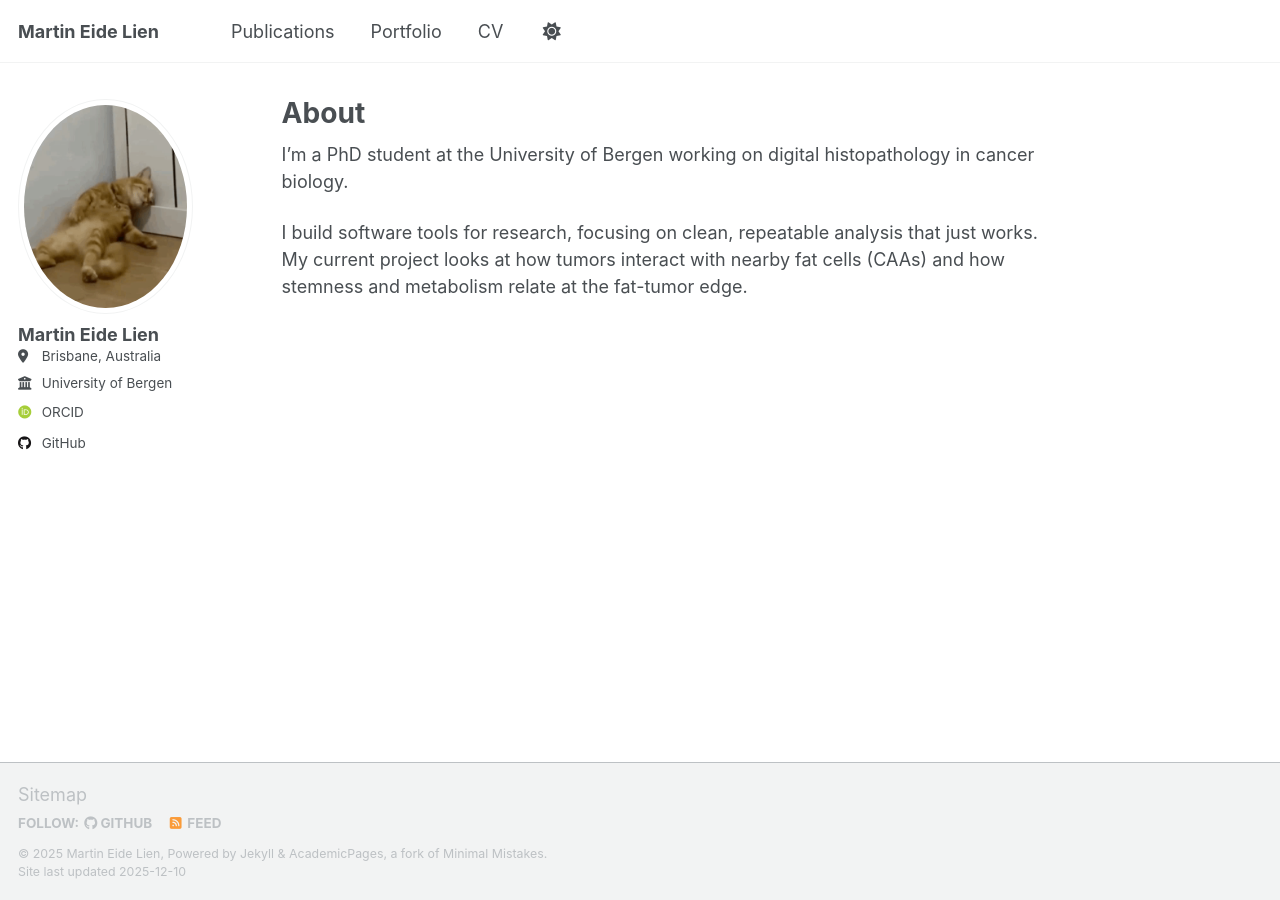
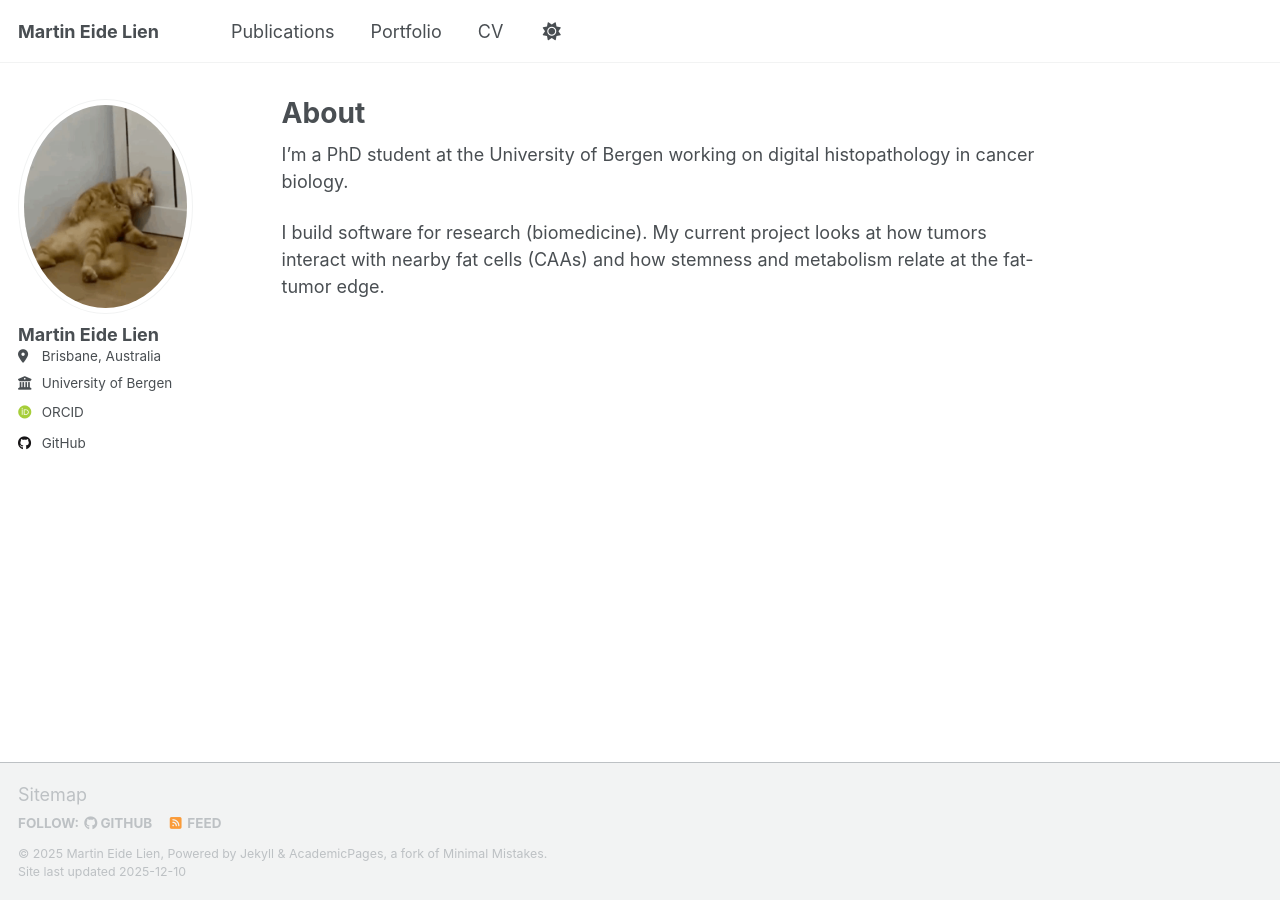
Before and after one commit to meidelien/meidelien.github.io, a Jekyll site: the page built from _pages/about.md, in a window 1280 px wide. Built offline with Jekyll 4.4.1, drawn with Linux system fonts in a browser that asks for light colours; some web fonts are replaced; a script that is not in the unit is left out.

Commit message:
Update about page bio text
Simplified and clarified the description of research software focus in the about page.

```diff
--- a/_pages/about.md
+++ b/_pages/about.md
@@ -9,4 +9,4 @@
 
 I'm a PhD student at the University of Bergen working on digital histopathology in cancer biology.
 
-I build software tools for research, focusing on clean, repeatable analysis that just works. My current project looks at how tumors interact with nearby fat cells (CAAs) and how stemness and metabolism relate at the fat-tumor edge.
+I build software for research (biomedicine). My current project looks at how tumors interact with nearby fat cells (CAAs) and how stemness and metabolism relate at the fat-tumor edge.
```
